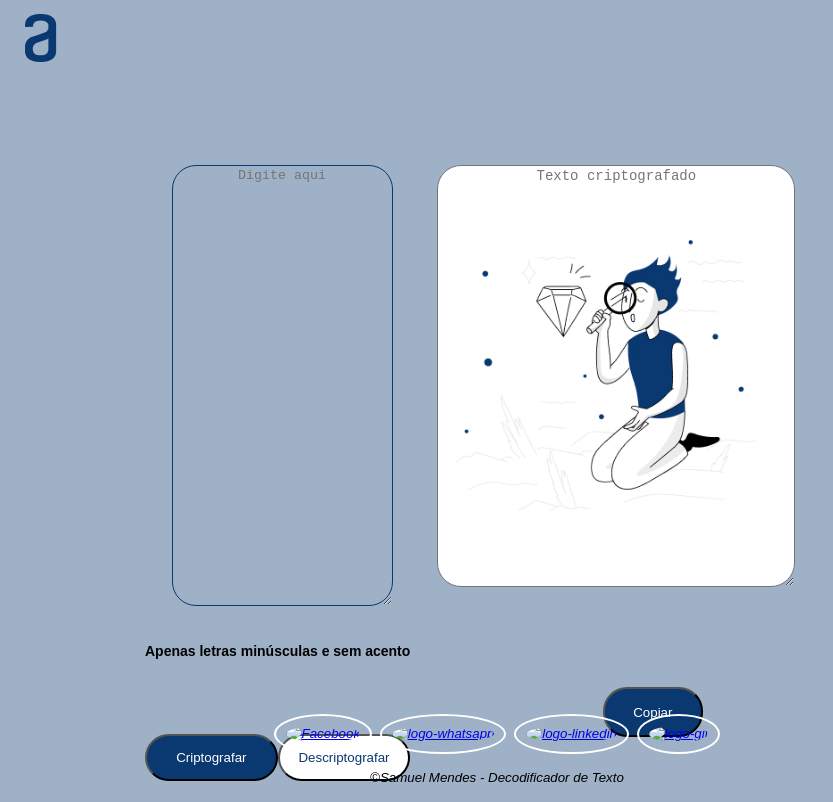
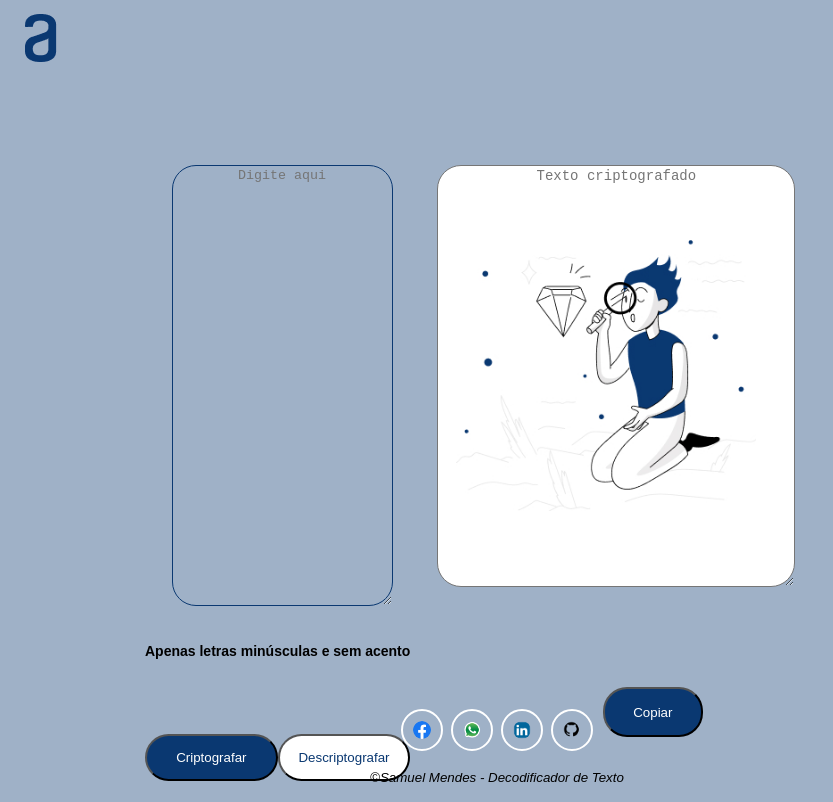
Before and after one commit to SamuelMendess/encriptador, a plain HTML site: page index.html in a window 1280 px wide. Shown: the top 802 px of the page, without its empty margins (0-833 px from the left). Drawn offline with Linux system fonts and the light colour scheme; files whose address does not match are found by name.

Commit message:
Update index.html

```diff
--- a/index.html
+++ b/index.html
@@ -48,10 +48,10 @@
     </p>
     <footer class="conteiner">
         <div class="redes">
-            <a href="https://www.facebook.com/ssamuel.mendes"><img src=".Imagens/Facebook_Logo.png" alt="Facebook" class="logo face"></a>
-            <a href="https://wa.me/351912466210"><img src=".Imagens/logo-whatsapp.png" alt="logo-whatsapp" class="logo whats"></a>
-            <a href="https://www.linkedin.com/in/samuelmendes-front-end"><img src=".Imagens/logo-linkedin.png" alt="logo-linkedin" class="logo linkedin"></a>
-            <a href="https://www.github.com/SamuelMendess/encriptador"><img src=".Imagens/github.png" alt="logo-git" class="logo git"></a>
+            <a href="https://www.facebook.com/ssamuel.mendes"><img src="./Imagens/Facebook_Logo.png" alt="Facebook" class="logo face"></a>
+            <a href="https://wa.me/351912466210"><img src="./Imagens/logo-whatsapp.png" alt="logo-whatsapp" class="logo whats"></a>
+            <a href="https://www.linkedin.com/in/samuelmendes-front-end"><img src="./Imagens/logo-linkedin.png" alt="logo-linkedin" class="logo linkedin"></a>
+            <a href="https://www.github.com/SamuelMendess/encriptador"><img src="./Imagens/github.png" alt="logo-git" class="logo git"></a>
         </div>
         <p>&copy;Samuel Mendes - Decodificador de Texto</p>
     </footer>
```
